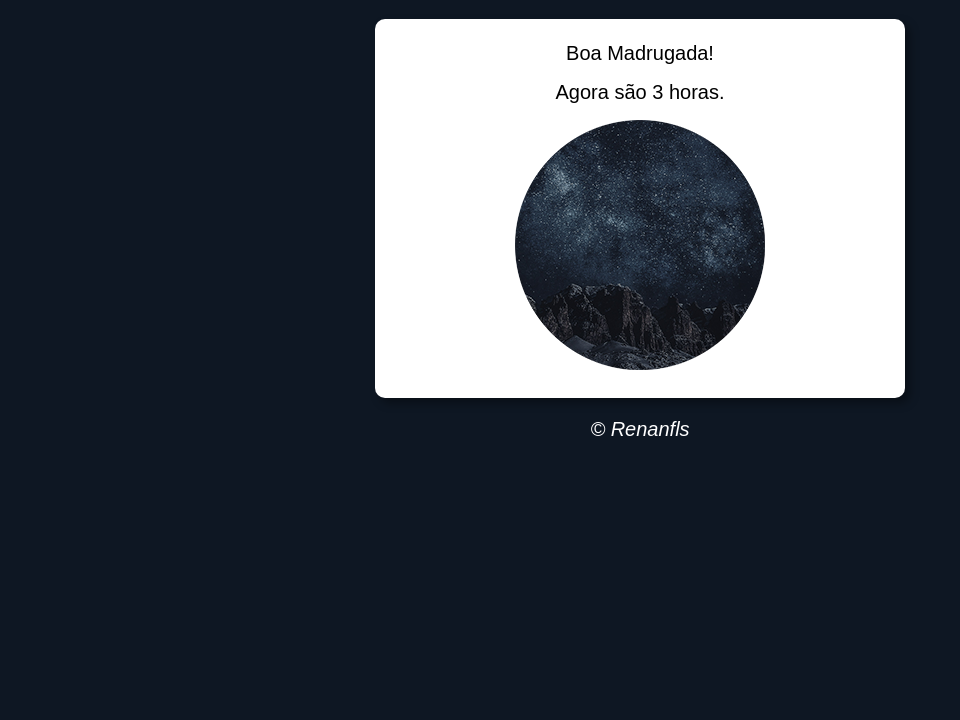
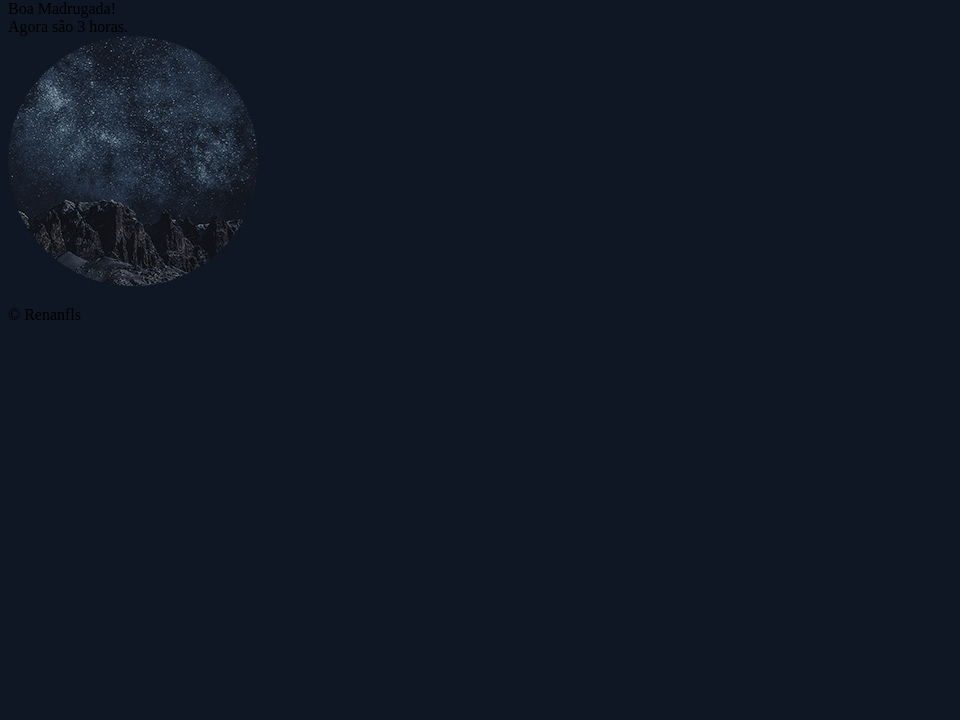
Before and after one commit to Renanfls/HoraDoDia, a plain HTML site: page index.html in a window 1280 px wide. Shown: the part 80-800 px from the top of the page, without its empty margins (0-960 px from the left). Drawn offline with Linux system fonts and the light colour scheme; files that its build step writes are made by us from their sources; files whose address does not match are found by name.

Commit message:
Update index.html

```diff
--- a/index.html
+++ b/index.html
@@ -5,7 +5,7 @@
     <meta http-equiv="X-UA-Compatible" content="IE=edge">
     <meta name="viewport" content="width=device-width, initial-scale=1.0">
     <title>Hora do Dia</title>
-    <link rel="stylesheet" href="./css/estilo.css">
+    <link rel="stylesheet" href=".estilo.css">
 </head>
 <body onload="carregar()">
     <header>
```
